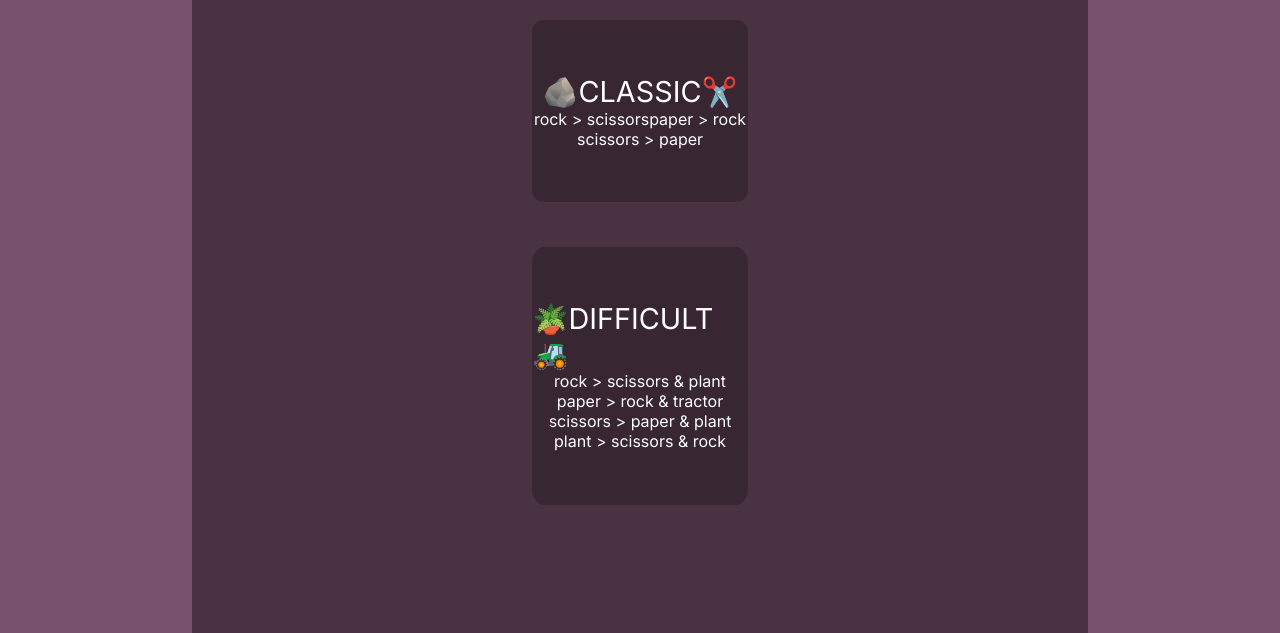
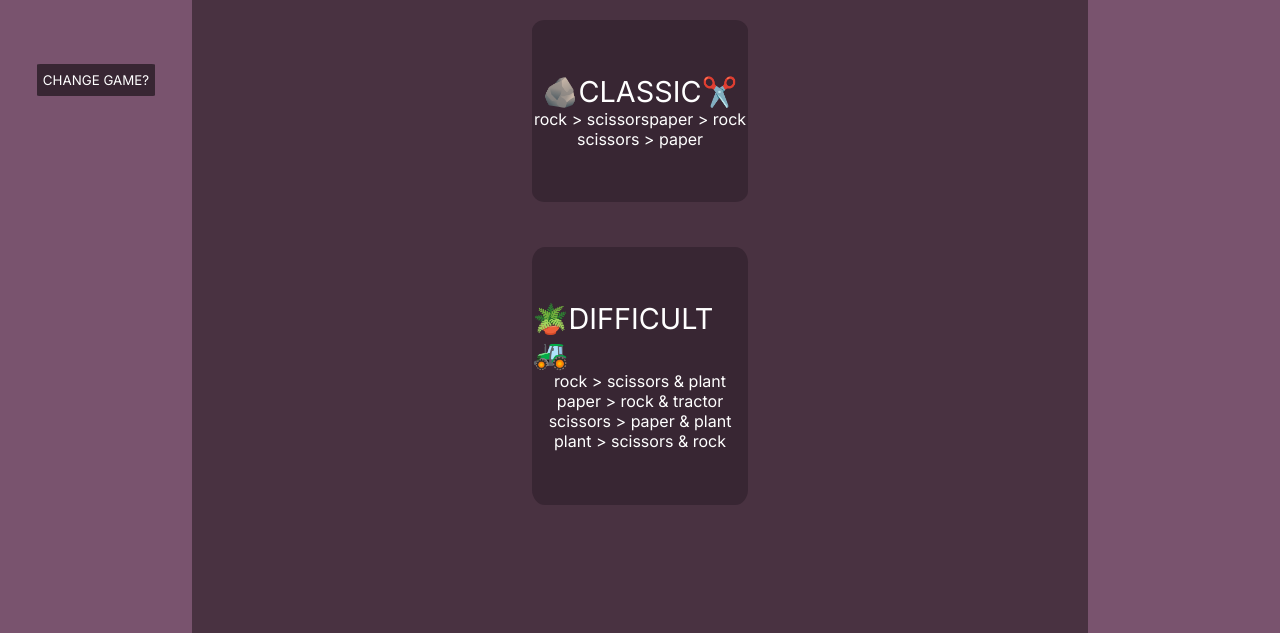
Before and after one commit to daltobello/rock-paper-scissors-DA, a plain HTML site: page index.html in a window 1280 px wide. Shown: the part 167-800 px from the top of the page. Drawn offline with Linux system fonts and the light colour scheme.

Commit message:
Update class for change game btn

```diff
--- a/index.html
+++ b/index.html
@@ -18,8 +18,8 @@
     <figure class="avatar human-player">👨🏻‍🌾</figure>
     <h3>Human</h3>
     <h4 class="score human-wins">Wins: 0</h4>
-    <div>
-      <button class="change-game-type">Change Game?</button>
+    <div class="switch-game-container">
+      <button class="switch-game-type">Change Game?</button>
     </div>
   </aside>
   <main class="game-board">
```
